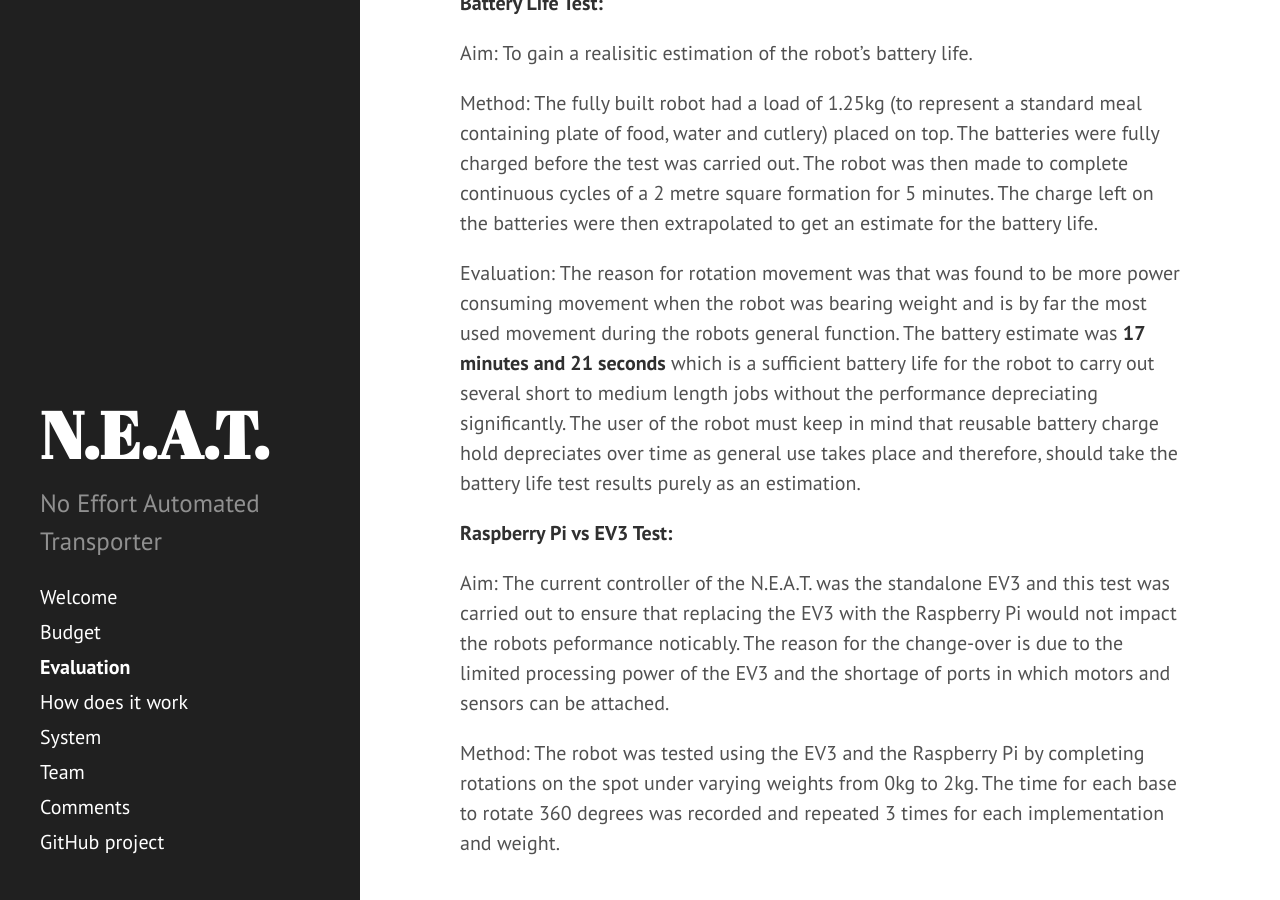
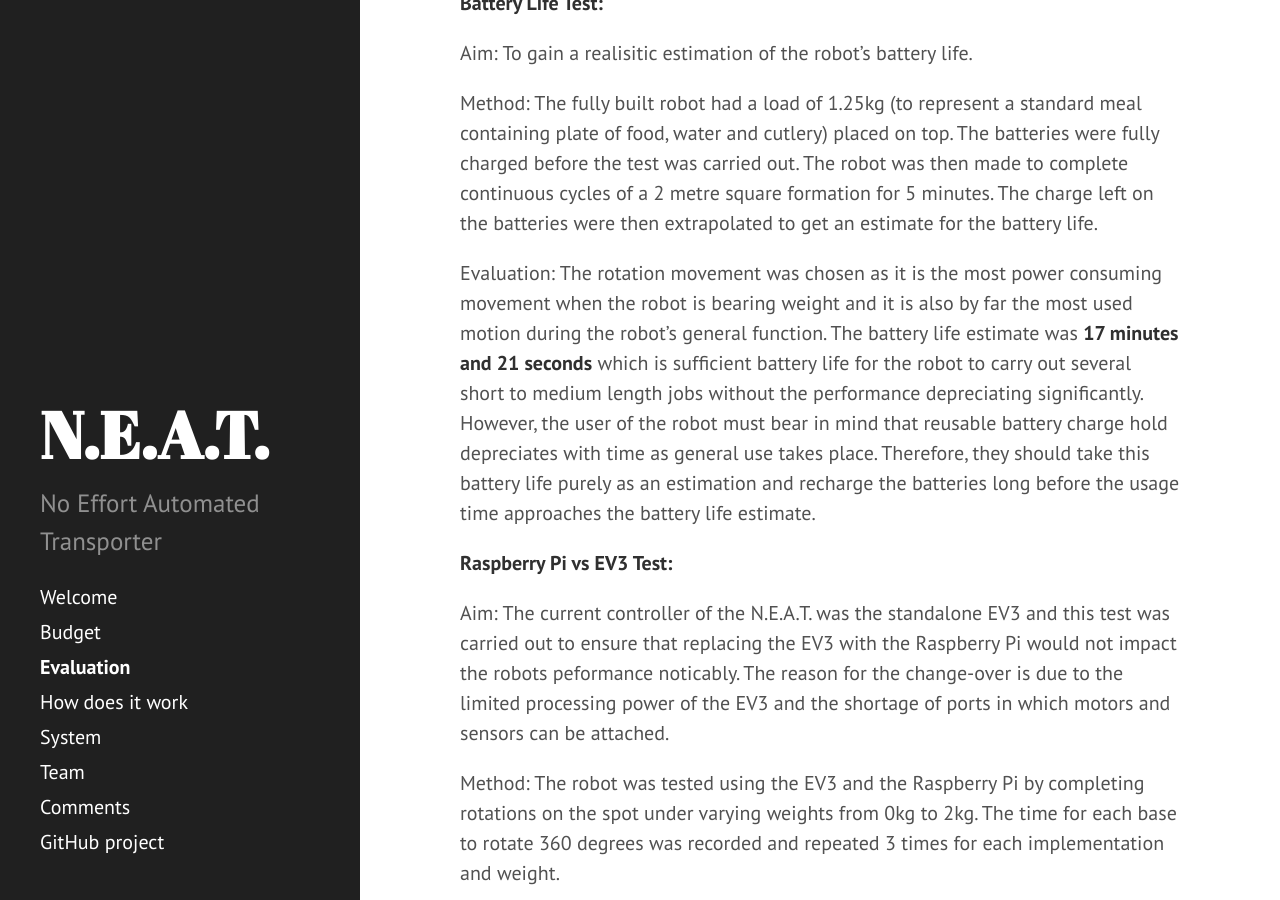
Before and after one commit to okapeng/sdp2020-group2, a Jekyll site: the page built from _pages/evaluation.md, in a window 1280 px wide and 900 px high, scrolled down 1287 px. Built offline with Jekyll 4.4.1, drawn with Linux system fonts in a browser that asks for light colours.

Commit message:
Update evaluation.md

```diff
--- a/_pages/evaluation.md
+++ b/_pages/evaluation.md
@@ -21,7 +21,8 @@ permalink: /evaluation/
 
   Method: The fully built robot had a load of 1.25kg (to represent a standard meal containing plate of food, water and cutlery) placed on top. The batteries were fully charged before the test was carried out. The robot was then made to complete continuous cycles of a 2 metre square formation for 5 minutes. The charge left on the batteries were then extrapolated to get an estimate for the battery life.
 
-  Evaluation: The reason for rotation movement was that was found to be more power consuming movement when the robot was bearing weight and is by far the most used movement during the robots general function. The battery estimate was **17 minutes and 21 seconds** which is a sufficient battery life for the robot to carry out several short to medium length jobs without the performance depreciating significantly. The user of the robot must keep in mind that reusable battery charge hold depreciates over time as general use takes place and therefore, should take the battery life test results purely as an estimation.
+  Evaluation: The rotation movement was chosen as it is the most power consuming movement when the robot is bearing weight and it is also by far the most used motion during the robot's general function. The battery life estimate was **17 minutes and 21 seconds** which is sufficient battery life for the robot to carry out several short to medium length jobs without the performance depreciating significantly.
+  However, the user of the robot must bear in mind that reusable battery charge hold depreciates with time as general use takes place. Therefore, they should take this battery life purely as an estimation and recharge the batteries long before the usage time approaches the battery life estimate.
 
   **Raspberry Pi vs EV3 Test:**
 
```
